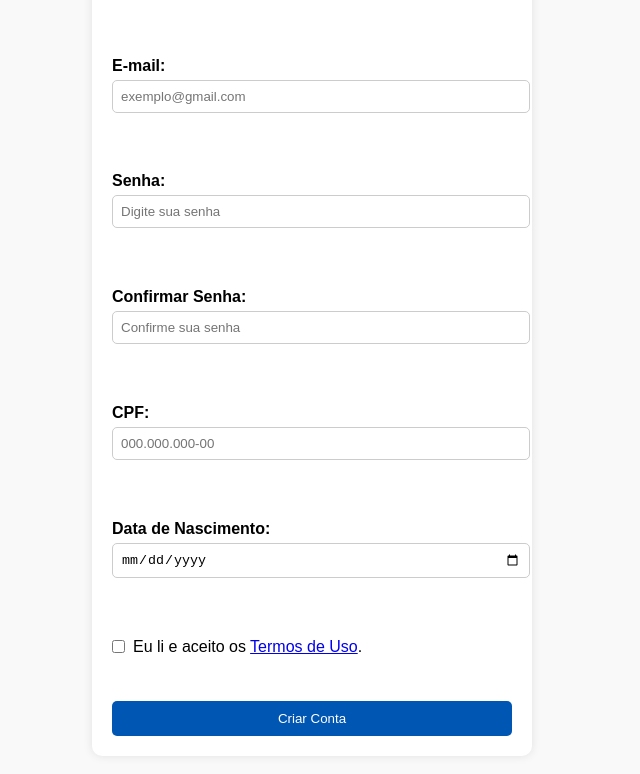
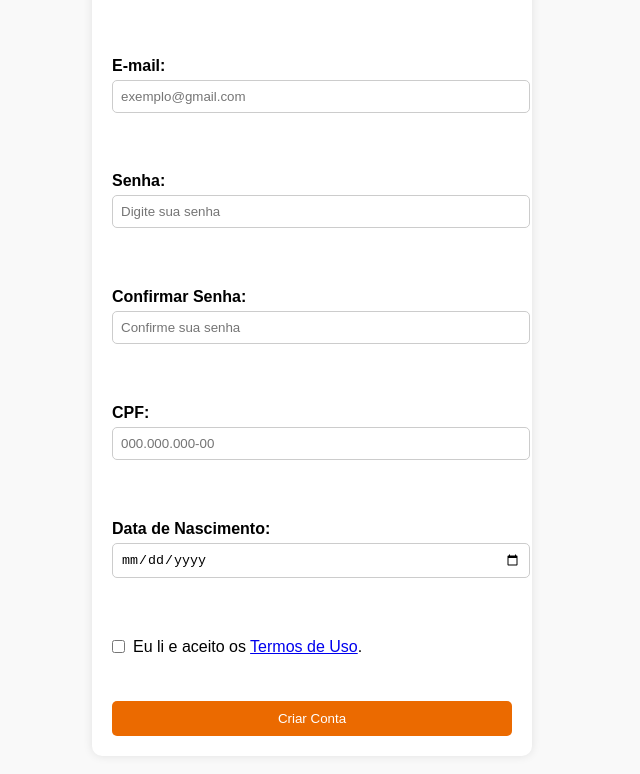
Before and after one commit to gbcapi/Site_cadastro, a plain HTML site: page index.html in a window 1280 px wide. In both pictures the pointer is over the button "Criar Conta". Shown: the part 175-949 px from the top of the page, without its empty margins (328-968 px from the left). Drawn offline with Linux system fonts and the light colour scheme.

Commit message:
Alteração na cor do botão

```diff
--- a/style.css
+++ b/style.css
@@ -41,7 +41,7 @@ body {
   }
 
   button:hover {
-    background-color: #0056b3;
+    background-color: #eb6a00;
   }
 
 
```
